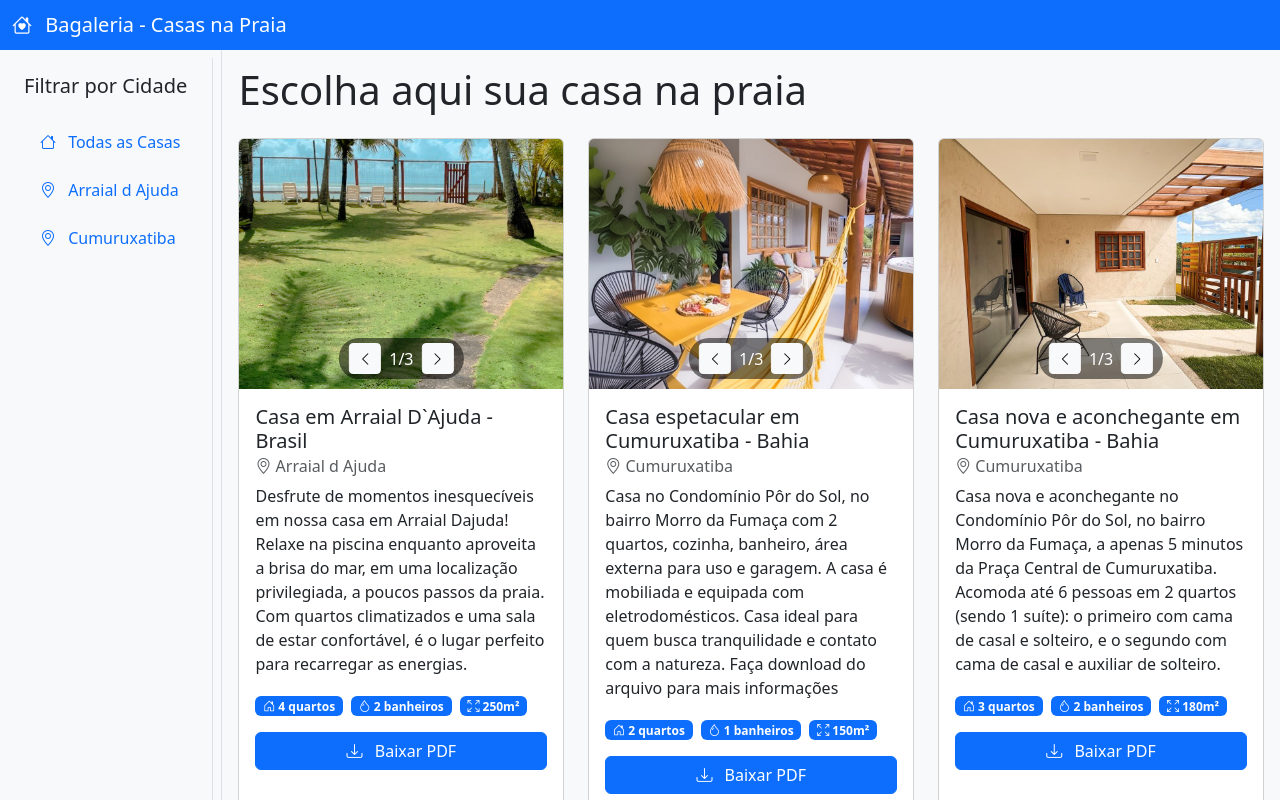
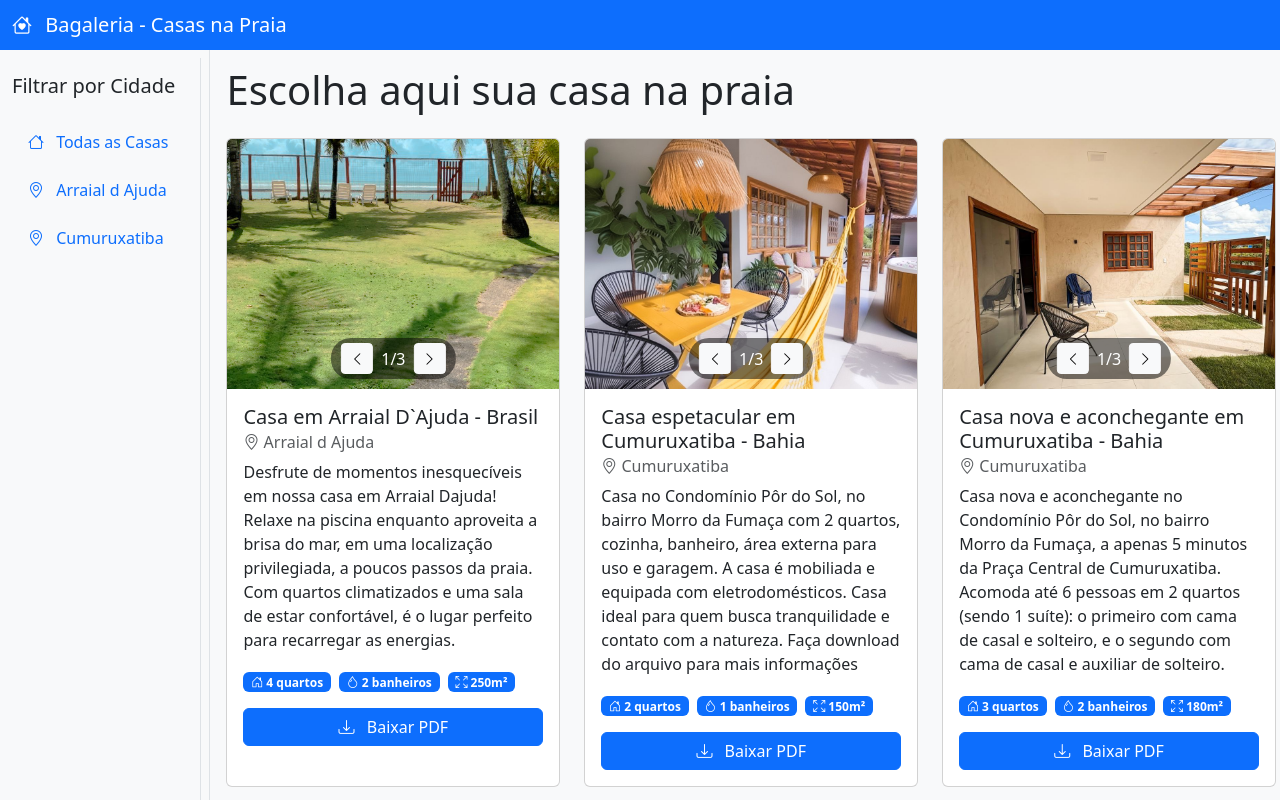
Before and after one commit to IJSantos/bagaleria, an Angular app: page / in a window 1280 px wide. Shown: the top 800 px of the page. Built offline with nearby package versions, Linux system fonts and the light colour scheme.

Commit message:
mais ajustes no menu para diminir o tamanho!

```diff
--- a/src/app/components/gallery/gallery.component.html
+++ b/src/app/components/gallery/gallery.component.html
@@ -1,11 +1,11 @@
-<div class="d-flex flex-column flex-md-row">
+<div class="row">
   <!-- Sidebar -->
-  <div class="p-2 flex-shrink-0 border-end min-w-md-220px">
+  <div class="col-12 col-md-auto p-2 flex-shrink-0 border-end min-w-md-220px">
     <app-sidebar (citySelected)="onCitySelected($event)"></app-sidebar>
   </div>
 
   <!-- Conteúdo -->
-  <div class="flex-grow-1 p-3">
+  <div class="col-12 col-md flex-grow-1 p-3">
     <h1 class="mb-4">Escolha aqui sua casa na praia</h1>
 
     <div class="row g-4">
```
